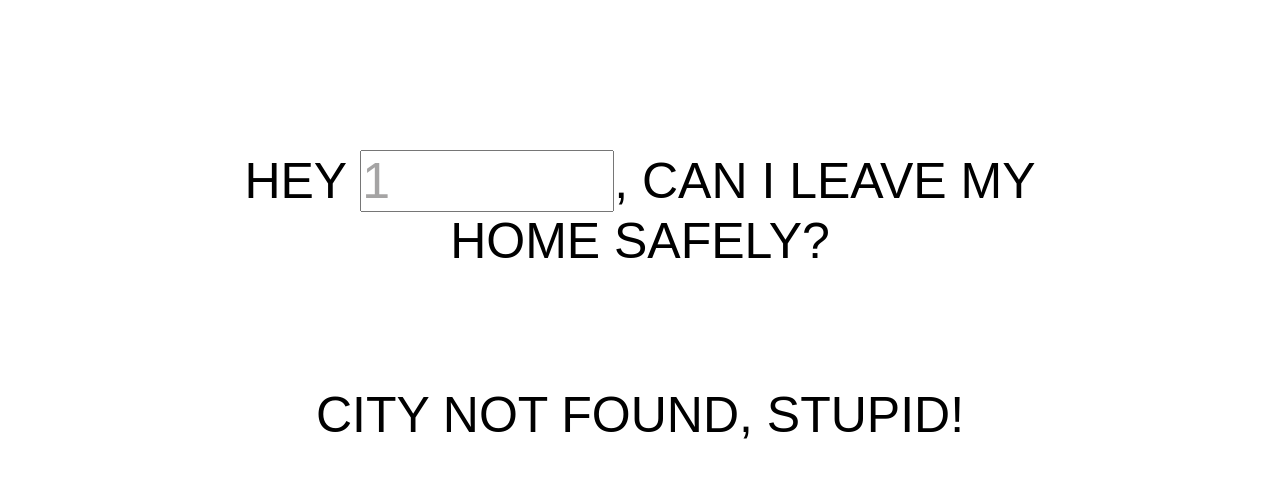
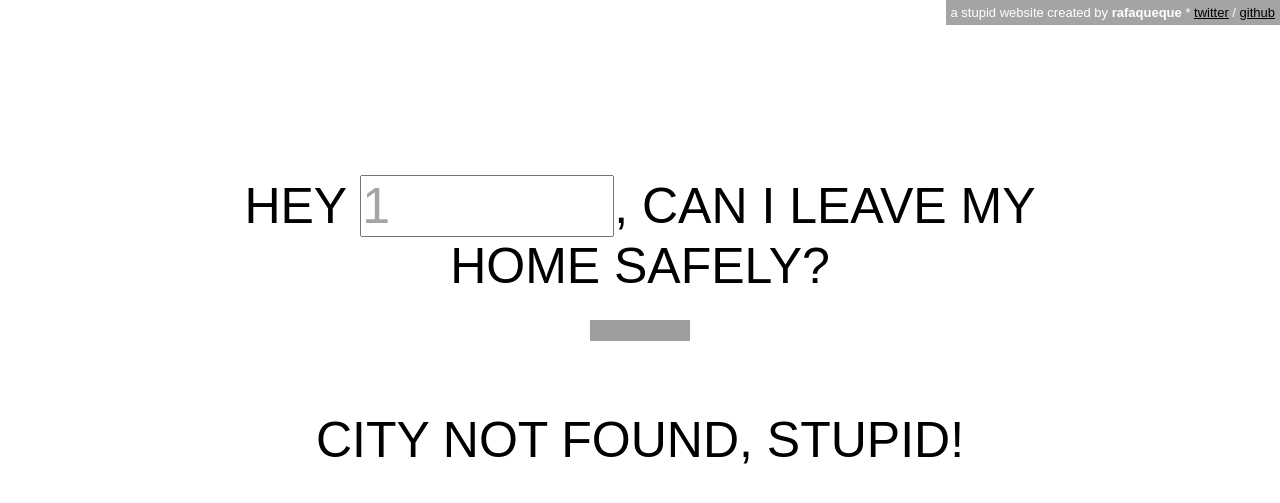
Before and after one commit to rafaqueque/canileave.com, a PHP site: page /?place=1 in a window 1280 px wide. Shown: the top 503 px of the page. Run offline with PHP 8.4, Linux system fonts and the light colour scheme; data that the repository does not hold is empty; grey boxes are pictures that could not be loaded.

Commit message:
added topbar with contact information and like button

```diff
--- a/css/style.css
+++ b/css/style.css
@@ -3,8 +3,6 @@ body
 	padding:0;
 	margin:0;
 	font-family:Arial;
-	font-size:50px;
-	text-transform:uppercase;
 }
 
 .container
@@ -12,6 +10,22 @@ body
 	margin:150px auto;
 	width:70%;
 	text-align:center;
+	font-size:50px;
+	text-transform:uppercase;
+}
+
+.top-right
+{
+	padding:5px;
+	font-size:13px;
+	float:right;
+	background-color:#A5A4A4;
+	color:white;
+}
+
+.top-right a, .top-right a:visited
+{
+	color:black;
 }
 
 .input-big
--- a/index.php
+++ b/index.php
@@ -7,11 +7,17 @@
   </head>
   <body>
 
+    <div class='top-right'>
+      a stupid website created by <b>rafaqueque</b> * <a target='_blank' href='http://twitter.com/rafaqueque'>twitter</a> / <a target='_blank' href='http://github.com/rafaqueque'>github</a>
+    </div>
+    <div style='clear:both'></div>
+
     <div class='container'>
 
       <form method='get'>
         Hey <input type='text' class='input-big' name='place' placeholder='city...' value='<?php echo $_GET['place']; ?>'>, can I leave my home safely?
       </form>
+      <iframe src="//www.facebook.com/plugins/like.php?href=http%3A%2F%2Frafael.pt%2Fcanileave&amp;send=false&amp;layout=button_count&amp;width=100&amp;show_faces=false&amp;font&amp;colorscheme=light&amp;action=like&amp;height=21" scrolling="no" frameborder="0" style="border:none; overflow:hidden; width:100px; height:21px;" allowTransparency="true"></iframe>
       <br><br>
 
 
```
